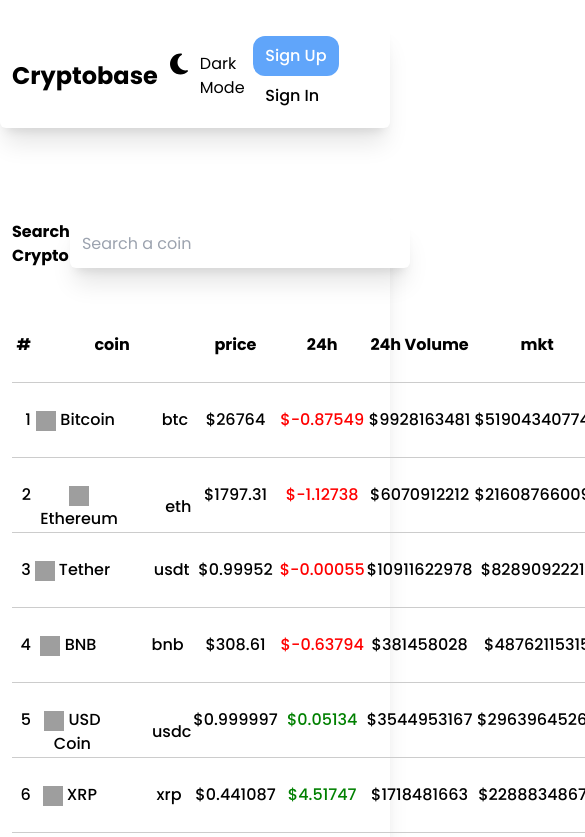
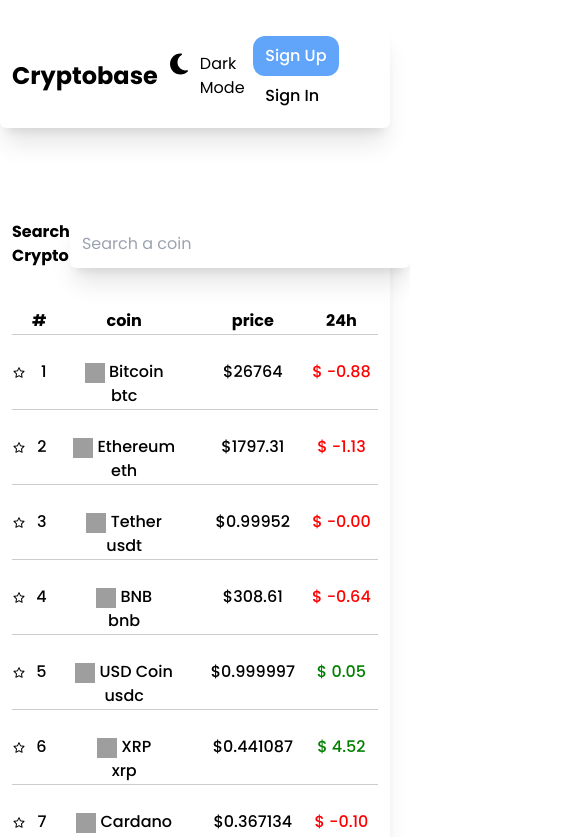
Before and after one commit to elghanbibadr/cryptoapp, a React (Vite) app: page / in a window 390 px wide. Shown: the top 837 px of the page, 585 px wide, since content can reach past the window. Built offline with nearby package versions, Linux system fonts and the light colour scheme; grey boxes are pictures that could not be loaded; the HTML template or start-up script is replaced by a standard one.

Commit message:
display more cells on larger devices

```diff
--- a/src/componenet/CoinItem.jsx
+++ b/src/componenet/CoinItem.jsx
@@ -9,18 +9,18 @@
 
             <td className='w-[14px] h-[14px]' ><img className='h-full w-full' src={starIcon} alt="star icon" /> </td>
             <td className='text-end'>{props.market_cap_rank}</td>
-            <td className='flex justify-around self-center mt-6 items-center ' >
+            <td className='flex flex-col  self-center mt-6 items-center ' >
                 <div>
                     <img className='h-5 w-5 inline' src={props.image} alt="coin image" />
                     <span> {props.name}</span>
                 </div>
-                <span className='ml-10'>{props.symbol}</span>
+                <span className=' md:ml-10'>{props.symbol}</span>
             </td>
             <td>${props.current_price}</td>
-            <td className={`${Number(props.price_change_percentage_24h) <0 ? 'text-[red]' : 'text-[green]'}`}>${props.price_change_percentage_24h}</td>
-            <td>${props.total_volume}</td>
-            <td>${props.market_cap}</td>
-            <td>
+            <td className={`${Number(props.price_change_percentage_24h) <0 ? 'text-[red]' : 'text-[green]'}`}>$ {`${Number(props.price_change_percentage_24h).toFixed(2)}`}</td>
+            <td className='hidden lg:table-cell'>${props.total_volume}</td>
+            <td className='hidden  lg:table-cell'>${props.market_cap}</td>
+            <td className='hidden  lg:table-cell'>
                 <Sparklines data={props.sparkline}>
                     <SparklinesLine color='teal' />
                 </Sparklines>
--- a/src/componenet/CoinsTable.jsx
+++ b/src/componenet/CoinsTable.jsx
@@ -44,9 +44,9 @@
             <th>coin</th>
             <th>price</th>
             <th>24h</th>
-            <th>24h Volume</th>
-            <th>mkt</th>
-            <th>last 7 Days</th>
+            <th className='hidden  lg:table-cell'>24h Volume</th>
+            <th className='hidden  lg:table-cell'>mkt</th>
+            <th className='hidden  lg:table-cell'>last 7 Days</th>
           </tr>
         </thead>
         <tbody>
--- a/src/data.js
+++ b/src/data.js
@@ -212,7 +212,7 @@
     {
         "id": "staked-ether",
         "symbol": "steth",
-        "name": "Lido Staked Ether",
+        "name": "Staked Ether",
         "image": "https://assets.coingecko.com/coins/images/13442/large/steth_logo.png?1608607546",
         "current_price": 1796.99,
         "market_cap": 11333977183,
```
